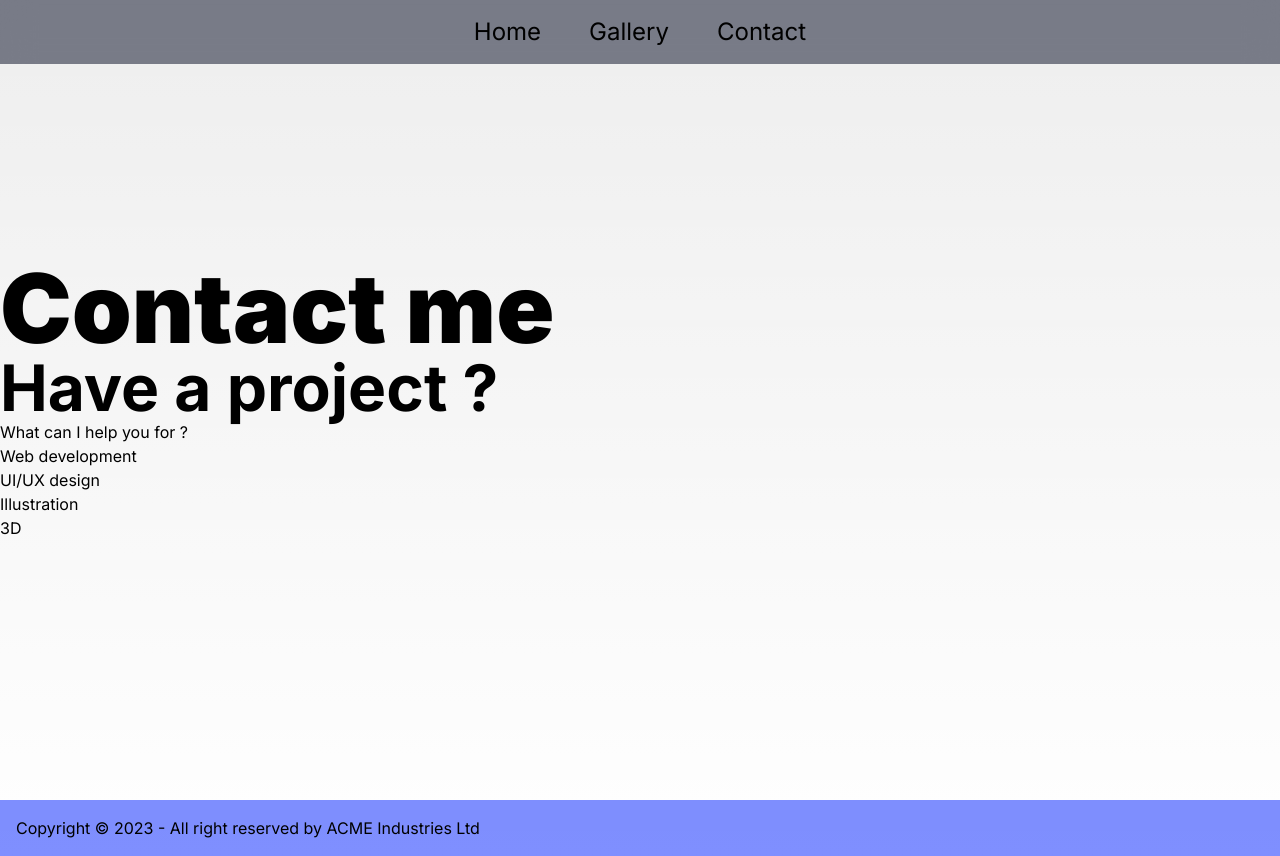
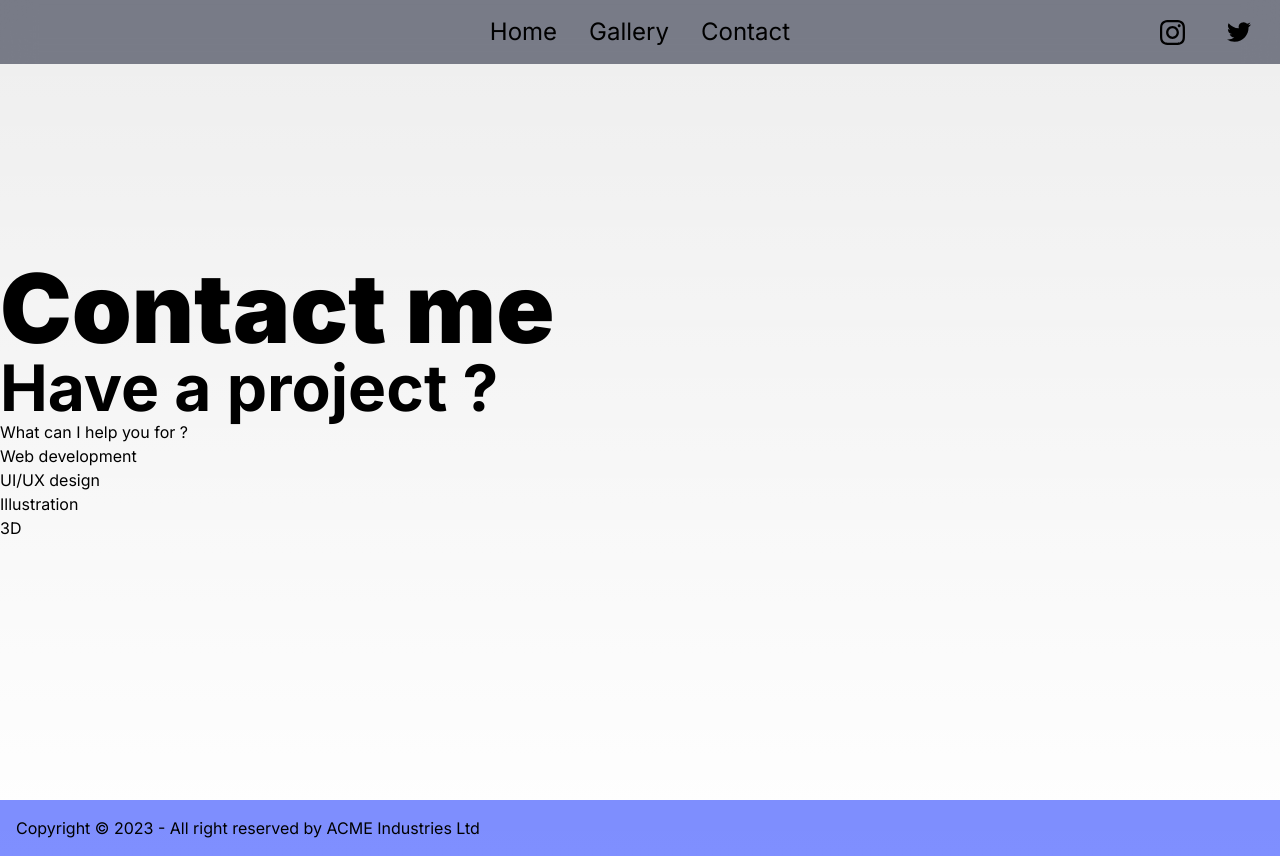
Before and after one commit to mgavillo/personnal-website, a Next.js app: page /contact in a window 1280 px wide. Built offline with nearby package versions, Linux system fonts and the light colour scheme.

Commit message:
add socials

```diff
--- a/src/components/header/Header.tsx
+++ b/src/components/header/Header.tsx
@@ -1,12 +1,23 @@
 import Link from "next/link";
+import { SiInstagram, SiTwitter } from "react-icons/si";
 
 export default function Header() {
-
   return (
-    <header className="w-screen h-16 text-2xl fixed z-50 backdrop-blur-lg bg-dark-blue/50 flex items-center justify-center gap-12">
-      <Link href="/">Home</Link>
-      <Link href="/gallery">Gallery</Link>
-      <Link href="/contact">Contact</Link>
+    <header className="w-screen h-16 text-2xl fixed z-50 backdrop-blur-lg bg-dark-blue/50 flex justify-between p-4">
+      <div className="w-36"></div>
+      <div className="flex flex-row gap-8 h-full items-center">
+        <Link href="/">Home</Link>
+        <Link href="/gallery">Gallery</Link>
+        <Link href="/contact">Contact</Link>
+      </div>
+      <div className="flex flex-row gap-4 h-full items-center w-36 justify-end">
+        <div className="border border-transparent hover:border-white rounded-lg p-3 cursor-pointer">
+          <SiInstagram size={25} className=""/>
+        </div>
+        <div className="border border-transparent hover:border-white rounded-lg p-3 cursor-pointer">
+          <SiTwitter />
+        </div>
+      </div>
     </header>
   );
 }
```
